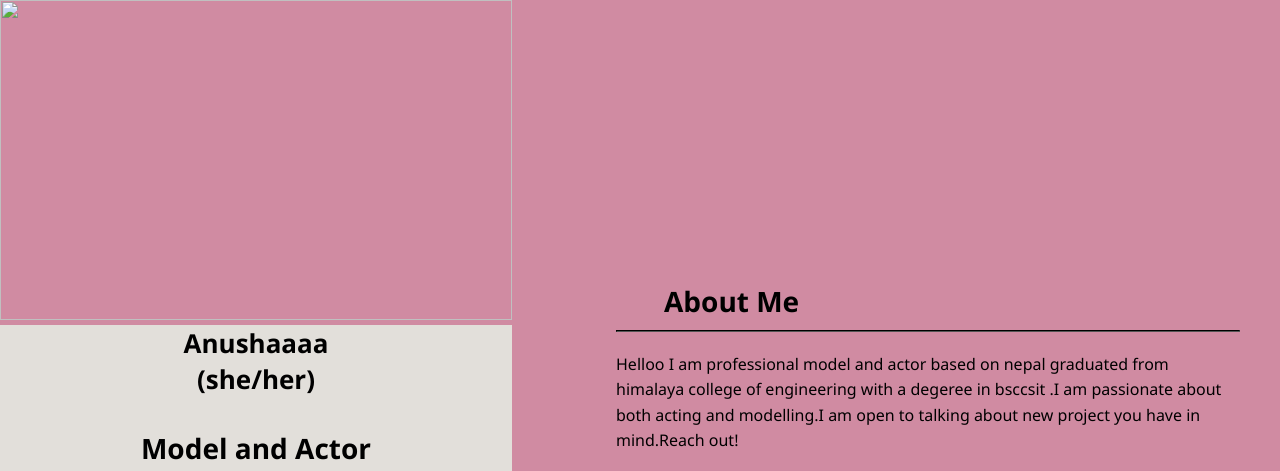
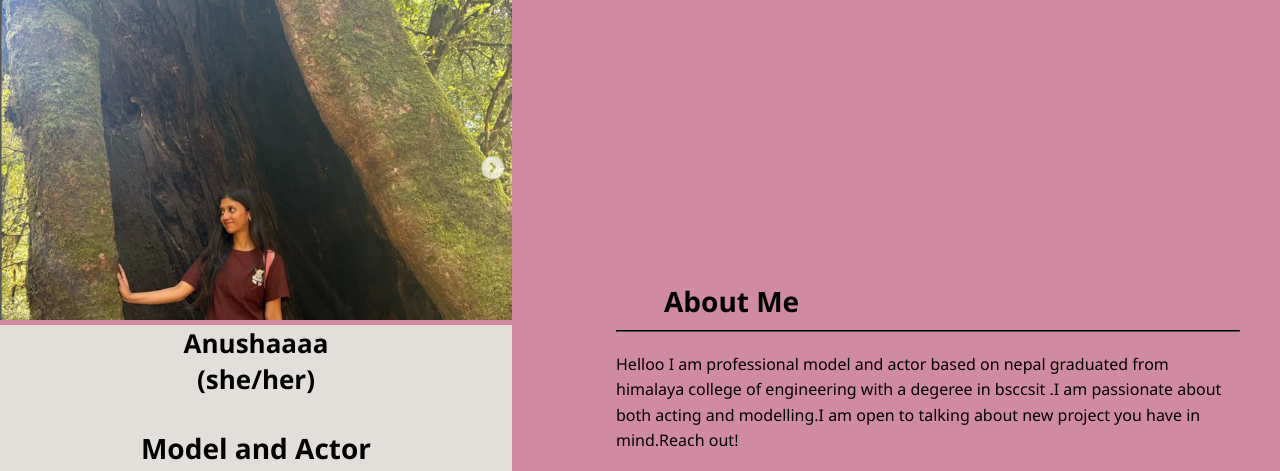
Before and after one commit to anusha192/personal_profilecard, a plain HTML site: page index.html in a window 1280 px wide. Shown: the top 471 px of the page. Drawn offline with Linux system fonts and the light colour scheme.

Commit message:
fixed image src

```diff
--- a/index.html
+++ b/index.html
@@ -17,7 +17,7 @@
     <div class="container">
       <div class="left">
         <div class="img1">
-          <img src="anu.png" />
+          <img src="./images/anu.png" />
         </div>
         <div class="paragraph">
           <h1>Anushaaaa<br />(she/her)</h1>
```
